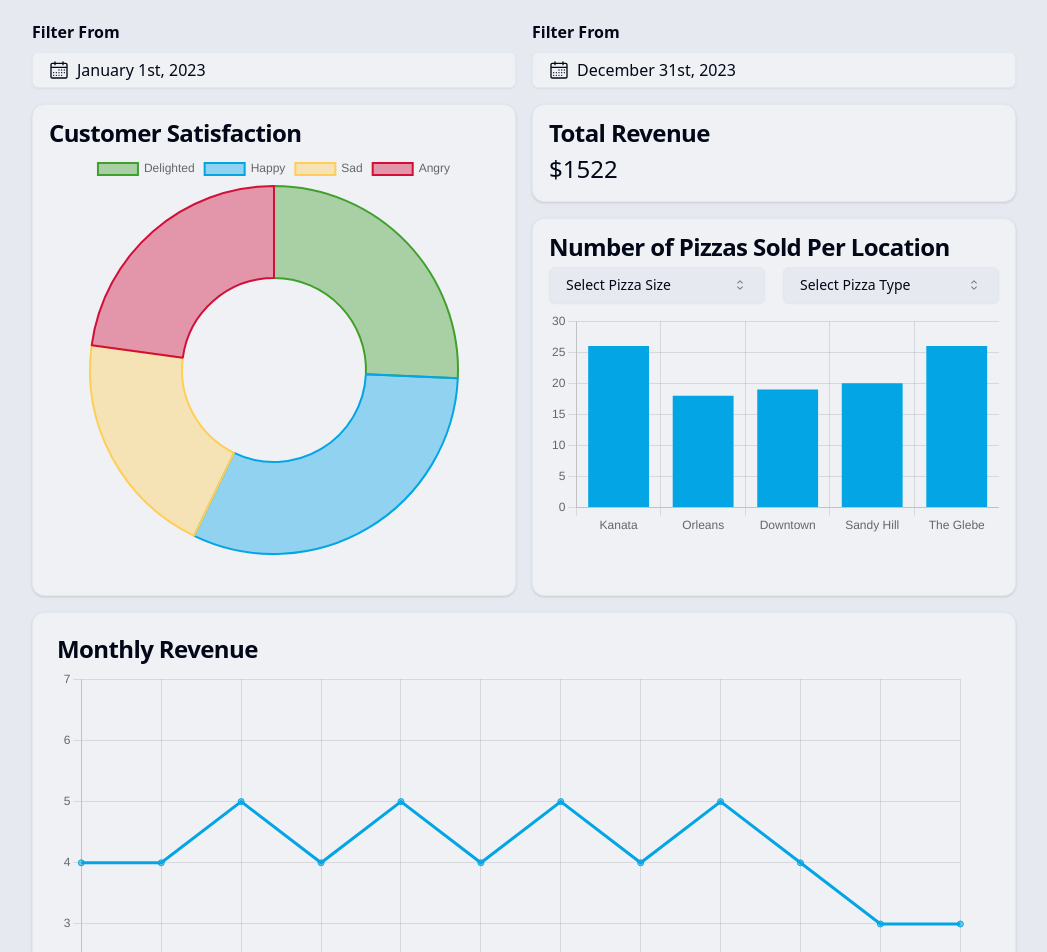
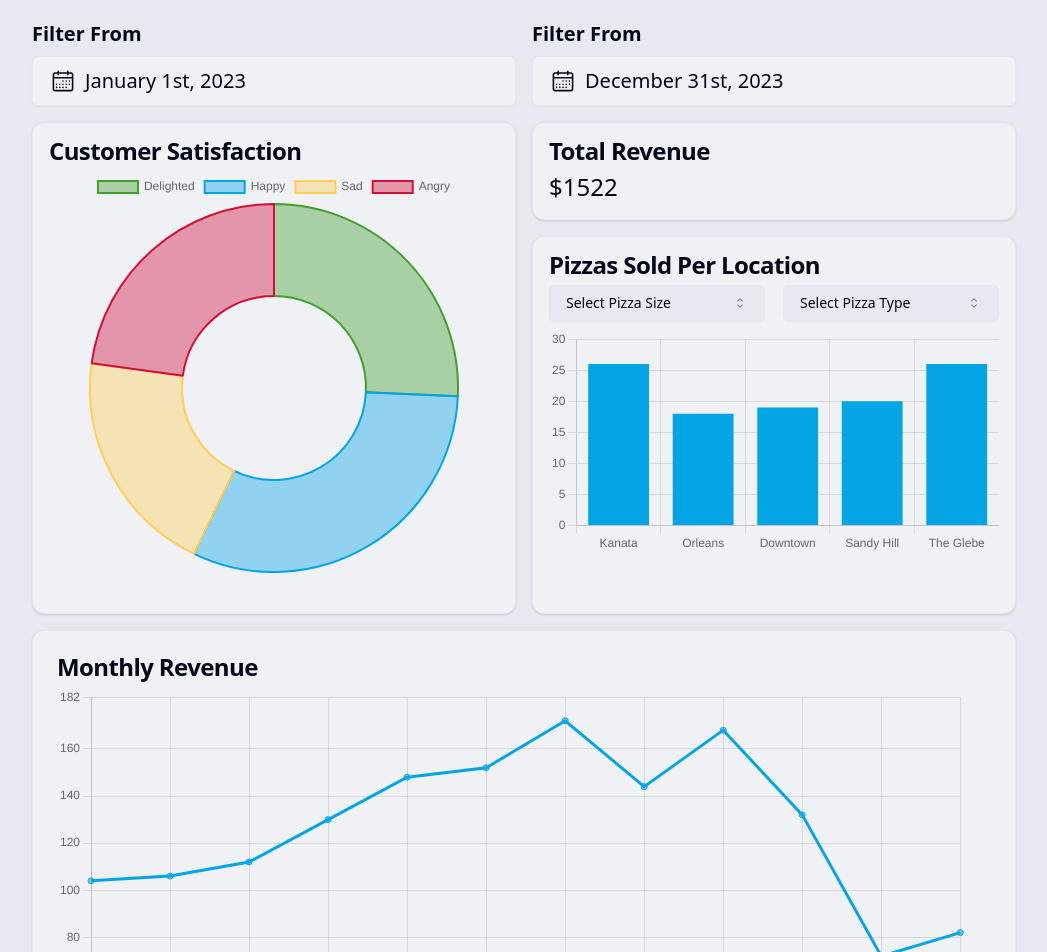
Before and after one commit to g-raman/out-stem, a React (Vite) app: page / in a window 1280 px wide. Shown: the top 952 px of the page, without its empty margins (116-1163 px from the left). Built offline with nearby package versions, Linux system fonts and the light colour scheme.

Commit message:
Fix data filtering in Monthly Revenue Chart

```diff
--- a/src/App.jsx
+++ b/src/App.jsx
@@ -58,12 +58,12 @@ function App() {
 
   return (
     <div className="m-auto mb-4 grid h-dvh w-dvw auto-rows-max grid-cols-1 gap-4 p-5 sm:grid-cols-2 md:grid-rows-[auto_auto_auto] lg:w-[80dvw]">
-      <div className="flex flex-col justify-center gap-y-2 text-base font-bold">
+      <div className="flex flex-col justify-center gap-y-2 text-base font-bold sm:text-xl">
         <label>Filter From</label>
         <DatePicker date={fromDate} onSetDate={handleSetFromDate} />
       </div>
 
-      <div className="flex h-full flex-col justify-center gap-y-2 text-base font-bold">
+      <div className="flex h-full flex-col justify-center gap-y-2 text-base font-bold sm:text-xl">
         <label>Filter From</label>
         <DatePicker date={toDate} onSetDate={handleSetToDate} />
       </div>
@@ -81,7 +81,7 @@ function App() {
         </Card>
 
         <Card className="flex h-min w-full flex-grow flex-col justify-stretch gap-2 p-4 text-2xl">
-          <CardTitle>Number of Pizzas Sold Per Location</CardTitle>
+          <CardTitle>Pizzas Sold Per Location</CardTitle>
           <OrdersChart orderData={filteredOrderData} />
         </Card>
       </div>
--- a/src/components/MonthlyRevenueChart.jsx
+++ b/src/components/MonthlyRevenueChart.jsx
@@ -11,6 +11,7 @@ import {
 } from 'chart.js';
 import { Line } from 'react-chartjs-2';
 import orderData from '../dev-data/order_data';
+import pricingData from '../dev-data/pricing_data';
 
 ChartJS.register(
   CategoryScale,
@@ -38,24 +39,25 @@ export function MonthlyRevenueChart({ fromDate, toDate }) {
     'December',
   ];
 
-  <fromDate></fromDate>;
   labels = labels.slice(fromDate.getMonth(), toDate.getMonth() + 1);
 
   const monthOrderCounts = {};
   labels.forEach((label) => (monthOrderCounts[label.toLowerCase()] = 0));
 
-  const orderDates = orderData.map((order) => order.date);
+  orderData.forEach((order) => {
+    const month = labels[new Date(order.date).getMonth()]?.toLowerCase();
+    if (!month) return;
 
-  orderDates.forEach((date) => {
-    const month = labels[new Date(date).getMonth()]?.toLowerCase();
-    if (month) monthOrderCounts[month] += 1;
+    order.items.forEach((item) => {
+      monthOrderCounts[month] += pricingData[item.type][item.size];
+    });
   });
 
   const options = {
     scales: {
       y: {
         min: 0,
-        max: Math.max(...Object.values(monthOrderCounts)) + 2,
+        max: Math.max(...Object.values(monthOrderCounts)) + 10,
       },
     },
     plugins: {
--- a/src/components/ui/DatePicker.jsx
+++ b/src/components/ui/DatePicker.jsx
@@ -20,11 +20,11 @@ export function DatePicker({ date, onSetDate }) {
         <Button
           variant={'outline'}
           className={cn(
-            'w-full justify-start bg-card text-left text-base font-normal',
+            'w-full justify-start bg-card px-4 py-6 text-left text-base font-normal sm:text-xl',
             !date && 'text-muted-foreground',
           )}
         >
-          <CalendarIcon className="mr-2 h-5 w-5" />
+          <CalendarIcon className="mr-2 h-5 w-5 sm:h-6 sm:w-7" />
           {date ? format(date, 'PPP') : <span>Pick a date</span>}
         </Button>
       </PopoverTrigger>
```
